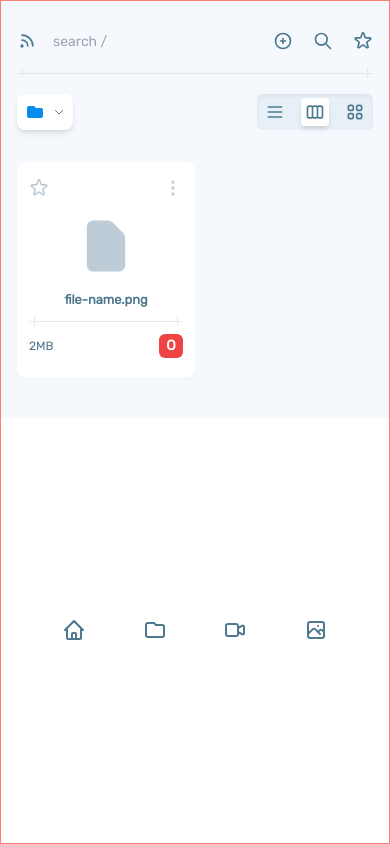
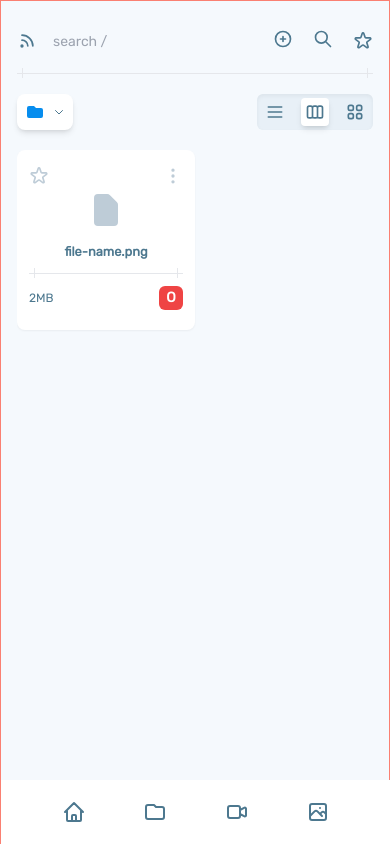
Before and after one commit to micaiah-effiong/File-share, a Vue app in the folder client/: page / in a window 390 px wide. Built offline with nearby package versions, Linux system fonts and the light colour scheme.

Commit message:
💄 set up fixed nav for mobile and adjust design for mobile screens

```diff
--- a/client/src/App.vue
+++ b/client/src/App.vue
@@ -2,8 +2,20 @@
   <div class="flex flex-col h-full w-full justify-between">
     <div class="w-full h-full flex gap-14 bg-ocean-blue-light">
       <Nav />
-      <main class="h-full w-full py-7 gap-8 flex flex-col px-4 md:px-0">
-        <header class="">
+      <main
+        class="
+          h-full
+          w-full
+          py-7
+          gap-5
+          md:gap-8
+          flex flex-col
+          px-4
+          md:px-0
+          border-red-500
+        "
+      >
+        <header class="sticky bg-ocean-blue-light top-7">
           <div class="flex justify-between gap-4 text-ocean-blue-dark">
             <RssIcon class="w-5" />
             <div class="flex-1">
@@ -15,22 +27,28 @@
                   text-sm
                   align-baseline
                 "
-                type="search"
+                type=""
                 name=""
-                id=""
+                id="searchField"
                 placeholder="search /"
               />
             </div>
             <div class="flex gap-5">
-              <PlusCircleIcon class="w-5" />
-              <SearchIcon class="w-5" />
+              <input type="file" hidden id="uploadField" />
+              <label for="uploadField">
+                <PlusCircleIcon class="w-5" />
+              </label>
+              <label for="searchField">
+                <SearchIcon class="w-5" />
+              </label>
               <StarIcon class="w-5" />
             </div>
           </div>
           <div class="py-5">
             <div class="cut"></div>
           </div>
-          <nav>
+          <!-- nan.hidden.md:block -->
+          <nav class="">
             <div class="flex justify-between text-ocean-blue-dark">
               <div class="flex gap-2 md:gap-6 flex-1">
                 <div class="flex gap-2 shadow-md p-2 rounded-lg bg-white">
@@ -73,8 +91,8 @@
             </div>
           </nav>
         </header>
-        <main>
-          <div>
+        <main class="h-full">
+          <div class="h-full overflow-auto">
             <div
               class="
                 bg-white
@@ -105,10 +123,14 @@
                       />
                     </button>
                   </div>
-                  <div class="grid gap-3 py-3 justify-center text-center">
-                    <div class="text-[4rem] flex justify-center">
+                  <div
+                    class="grid gap-3 pb-3 md:py-3 justify-center text-center"
+                  >
+                    <div class="flex justify-center">
                       <span>
-                        <DocumentIcon class="h-16 text-ocean-blue-secondary" />
+                        <DocumentIcon
+                          class="h-10 md:h-16 text-ocean-blue-secondary"
+                        />
                       </span>
                     </div>
                     <div
@@ -159,7 +181,10 @@
       </main>
       <FilePreview />
     </div>
-    <BottomNav />
+    <!-- <div class="h-16 bg-green-800 bottom-0 border-2 border-red-500"></div> -->
+    <div class="h-16 md:hidden fixed w-full bottom-0">
+      <BottomNav />
+    </div>
   </div>
 </template>
 
```
